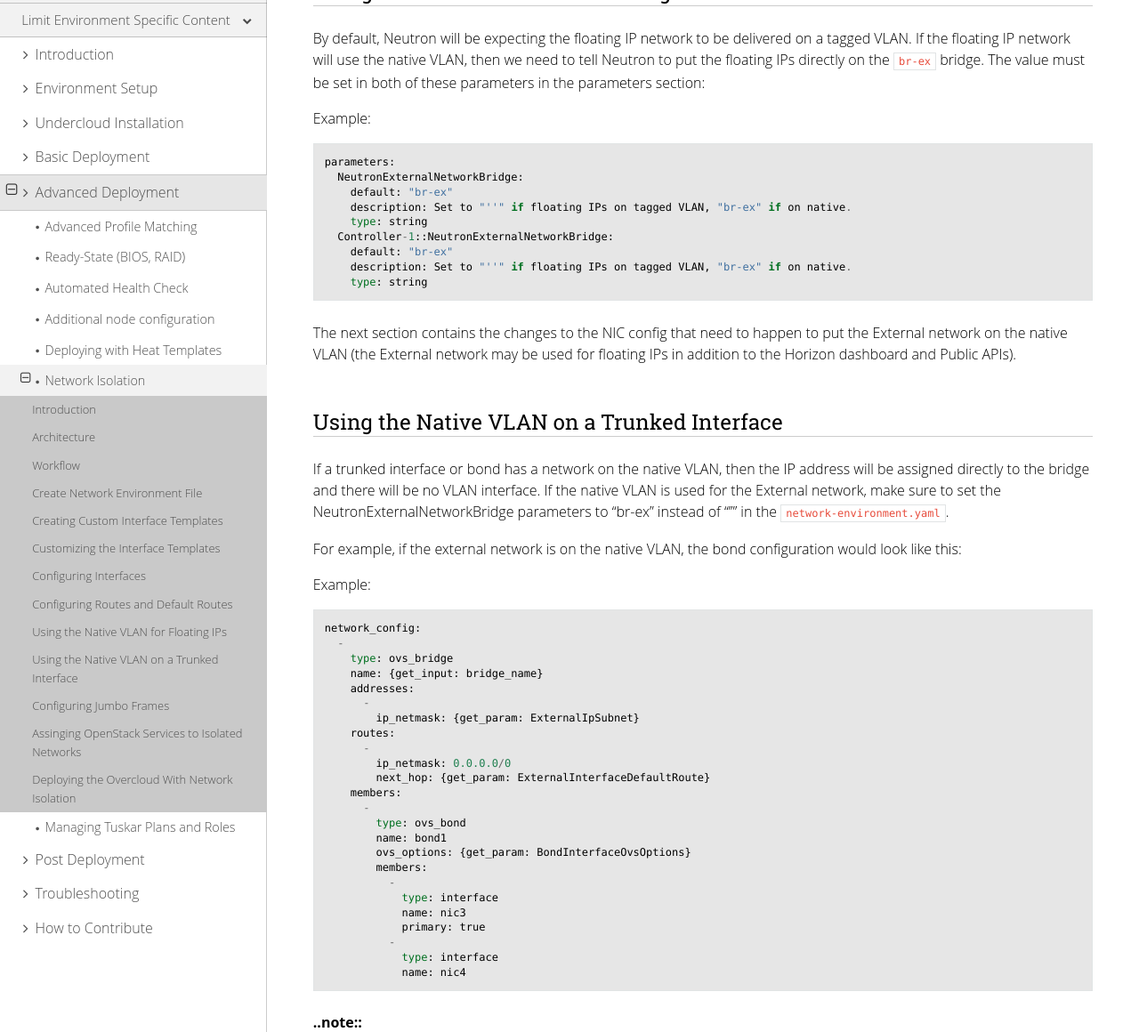
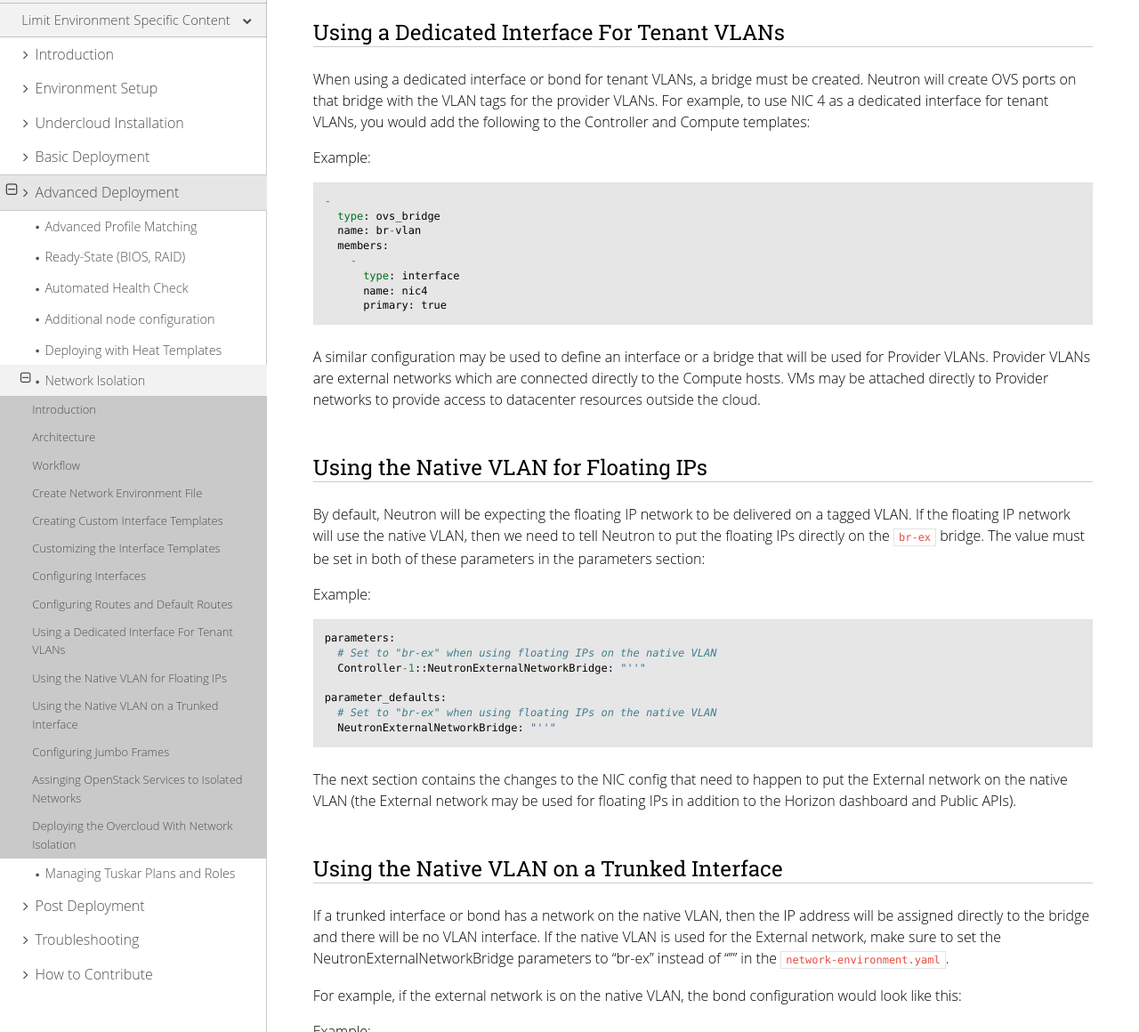
Before and after one commit to openstack-archive/instack-undercloud, a Sphinx documentation site: the page built from doc/source/advanced_deployment/network_isolation.rst, in a window 1280 px wide and 1400 px high, scrolled down 8086 px, cut to the strip 240-1400 px from the top of the window. Shown: the whole strip at 89% size. Built offline with Sphinx 7.4.7 and the Read the Docs theme 2.0.0, drawn with Linux system fonts in a browser that asks for light colours; some of the changed text lies outside the part shown.

Commit message:
Additions to Network Documentation for VLAN Mode
This change documents properly how to use VLAN mode with OSP-Director.
The VLAN mode configuration was not documented before.

This change also corrects documentation for the External bridge.
The parameter for NeutronExternalNetworkBridge needed to be defined
differently in order to work on both Tuskar and Heat.

Change-Id: I657d47d787618f3ca5b43812f944f78e0fd57241

```diff
--- a/doc/source/advanced_deployment/network_isolation.rst
+++ b/doc/source/advanced_deployment/network_isolation.rst
@@ -65,7 +65,11 @@
 
 Controller:
 
-* All networks
+* Provisioning
+* Internal API
+* Storage
+* Storage Management
+* External
 
 Compute:
 
@@ -139,14 +143,8 @@
     OS::TripleO::CephStorage::Net::SoftwareConfig: /home/stack/nic-configs/ceph-storage.yaml
 
   parameters:
-    NeutronExternalNetworkBridge:
-      default: "''"
-      description: Set to "''" if floating IPs on tagged VLAN, "br-ex" if on native.
-      type: string
-    Controller-1::NeutronExternalNetworkBridge:
-      default: "''"
-      description: Set to "''" if floating IPs on tagged VLAN, "br-ex" if on native.
-      type: string
+    # Set to "br-ex" if using floating IPs on native VLAN on bridge br-ex
+    Controller-1::NeutronExternalNetworkBridge: "''"
 
   parameter_defaults:
     # Customize all these values to match the local environment
@@ -168,6 +166,8 @@
     ExternalNetworkVlanID: 100
     # Set to the router gateway on the external network
     ExternalInterfaceDefaultRoute: 10.1.2.1
+    # Set to "br-ex" if using floating IPs on native VLAN on bridge br-ex
+    NeutronExternalNetworkBridge: "''"
     # Customize bonding options if required (will be ignored if bonds are not used)
     BondInterfaceOvsOptions:
         "bond_mode=balance-tcp lacp=active other-config:lacp-fallback-ab=true"
@@ -426,6 +427,29 @@
                   ip_netmask: 10.1.2.0/24
                   next_hop: 172.17.0.1
 
+Using a Dedicated Interface For Tenant VLANs
+--------------------------------------------
+When using a dedicated interface or bond for tenant VLANs, a bridge must be
+created. Neutron will create OVS ports on that bridge with the VLAN tags for the
+provider VLANs. For example, to use NIC 4 as a dedicated interface for tenant
+VLANs, you would add the following to the Controller and Compute templates:
+
+Example::
+
+            -
+              type: ovs_bridge
+              name: br-vlan
+              members:
+                -
+                  type: interface
+                  name: nic4
+                  primary: true
+
+A similar configuration may be used to define an interface or a bridge that
+will be used for Provider VLANs. Provider VLANs are external networks which
+are connected directly to the Compute hosts. VMs may be attached directly to
+Provider networks to provide access to datacenter resources outside the cloud.
+
 Using the Native VLAN for Floating IPs
 --------------------------------------
 By default, Neutron will be expecting the floating IP network to be delivered
@@ -436,14 +460,12 @@
 Example::
 
   parameters:
-    NeutronExternalNetworkBridge:
-      default: "br-ex"
-      description: Set to "''" if floating IPs on tagged VLAN, "br-ex" if on native.
-      type: string
-    Controller-1::NeutronExternalNetworkBridge:
-      default: "br-ex"
-      description: Set to "''" if floating IPs on tagged VLAN, "br-ex" if on native.
-      type: string
+    # Set to "br-ex" when using floating IPs on the native VLAN
+    Controller-1::NeutronExternalNetworkBridge: "''"
+
+  parameter_defaults:
+    # Set to "br-ex" when using floating IPs on the native VLAN
+    NeutronExternalNetworkBridge: "''"
 
 The next section contains the changes to the NIC config that need to happen
 to put the External network on the native VLAN (the External network may be
@@ -487,7 +509,7 @@
                         type: interface
                         name: nic4
 
-..note::
+.. note::
   When moving the address (and possibly route) statements onto the bridge, be
   sure to remove the corresponding VLAN interface from the bridge. Make sure to
   make the changes to all applicable roles. The External network is only on the
@@ -636,7 +658,17 @@
     openstack overcloud deploy -e /home/stack/network-environment.yaml \
     -e /usr/share/openstack-tripleo-heat-templates/environments/network-isolation.yaml \
     --plan openstack --ntp-server pool.ntp.org --neutron-network-type vlan \
-    --neutron-network-vlan-ranges datacentre:30:100 --neutron-disable-tunneling
+    --neutron-bridge-mappings datacentre:br-ex \
+    --neutron-network-vlan-ranges datacentre:30:100 \
+    --neutron-disable-tunneling
+
+If a dedicated interface or bridge is used for tenant VLANs, it should be
+included in the bridge mappings. For instance, if the tenant VLANs were on a
+bridge named ``br-vlan``, then use these values in the deployment command
+above::
+
+    --neutron-bridge-mappings datacentre:br-ex,tenant:br-vlan \
+    --neutron-network-vlan-ranges tenant:30:100
 
 .. note::
 
```
Also changed, not shown: other parts of doc/source/advanced_deployment/network_isolation.rst (+1 -0 lines).
